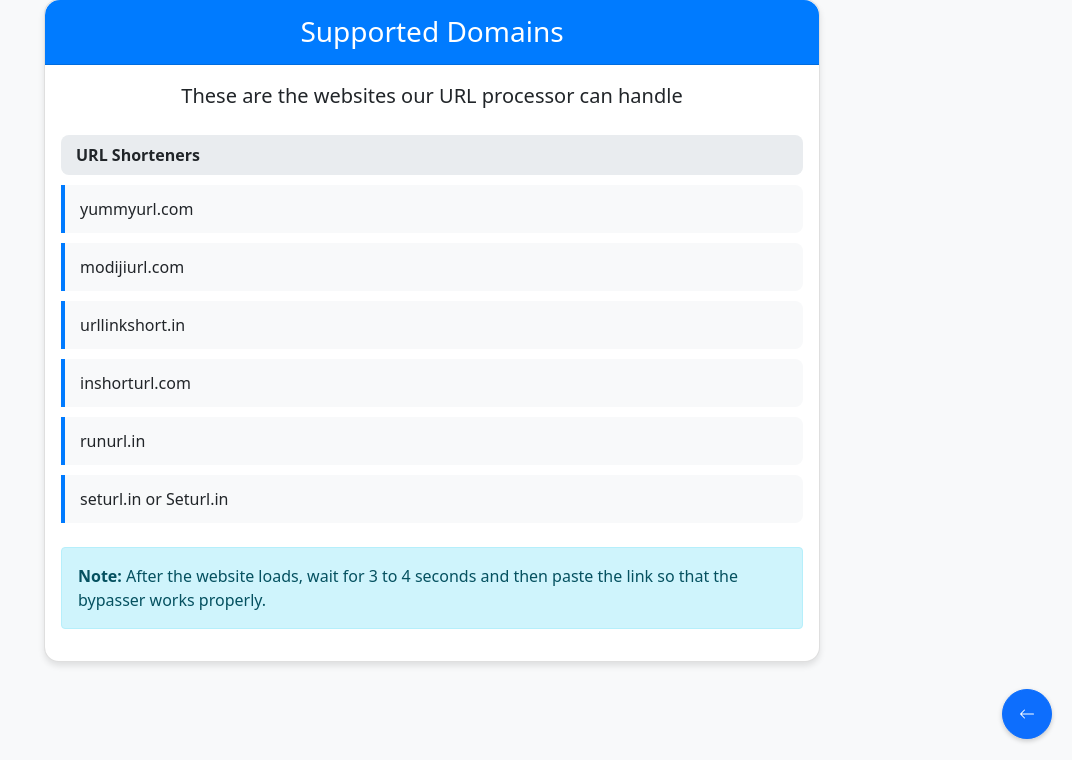
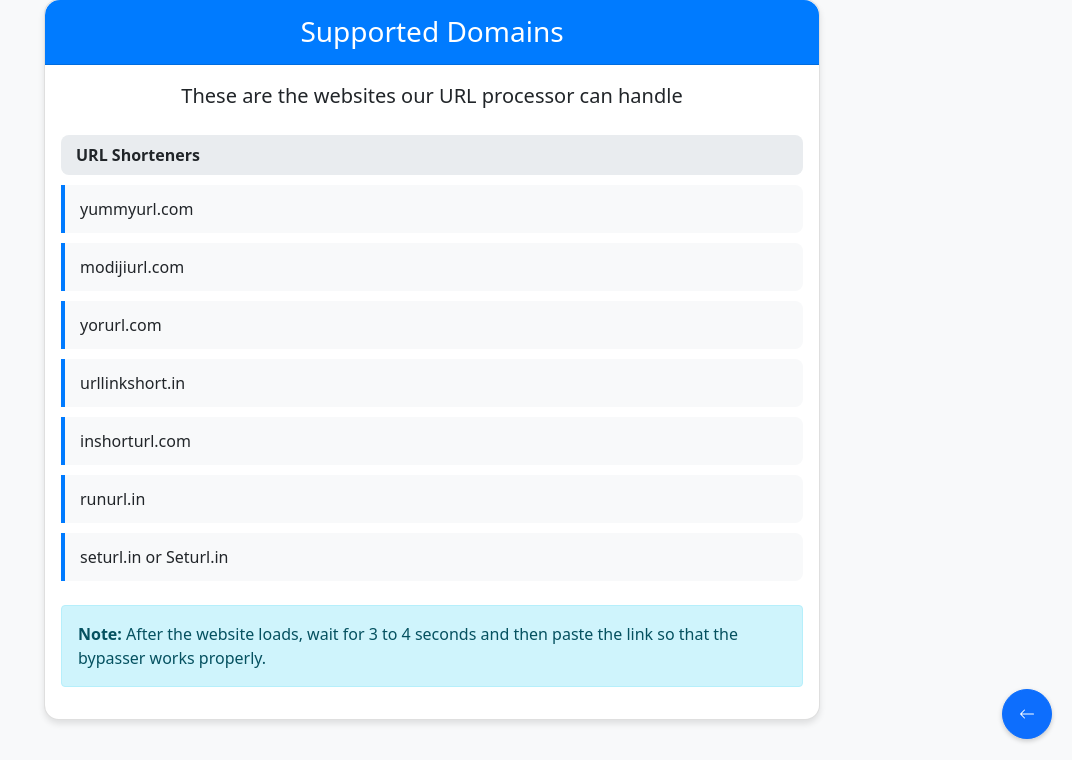
Before and after one commit to tejas8668/Shortner-Bypass-Website-3, a Flask app: template templates/supported_domains.html in a window 1280 px wide. Shown: the part 41-801 px from the top of the page, without its empty margins (208-1280 px from the left). Run offline with Flask 3, Linux system fonts and the light colour scheme; the template is opened without the code that fills it, so the values that code supplies are empty.

Commit message:
Update supported_domains.html

```diff
--- a/templates/supported_domains.html
+++ b/templates/supported_domains.html
@@ -73,6 +73,7 @@
                 <div class="category-title">URL Shorteners</div>
                 <div class="domain-item">yummyurl.com</div>
                 <div class="domain-item">modijiurl.com</div>
+                <div class="domain-item">yorurl.com</div>
                 <div class="domain-item">urllinkshort.in</div>
                 <div class="domain-item">inshorturl.com</div>
                 <div class="domain-item">runurl.in</div>
```
